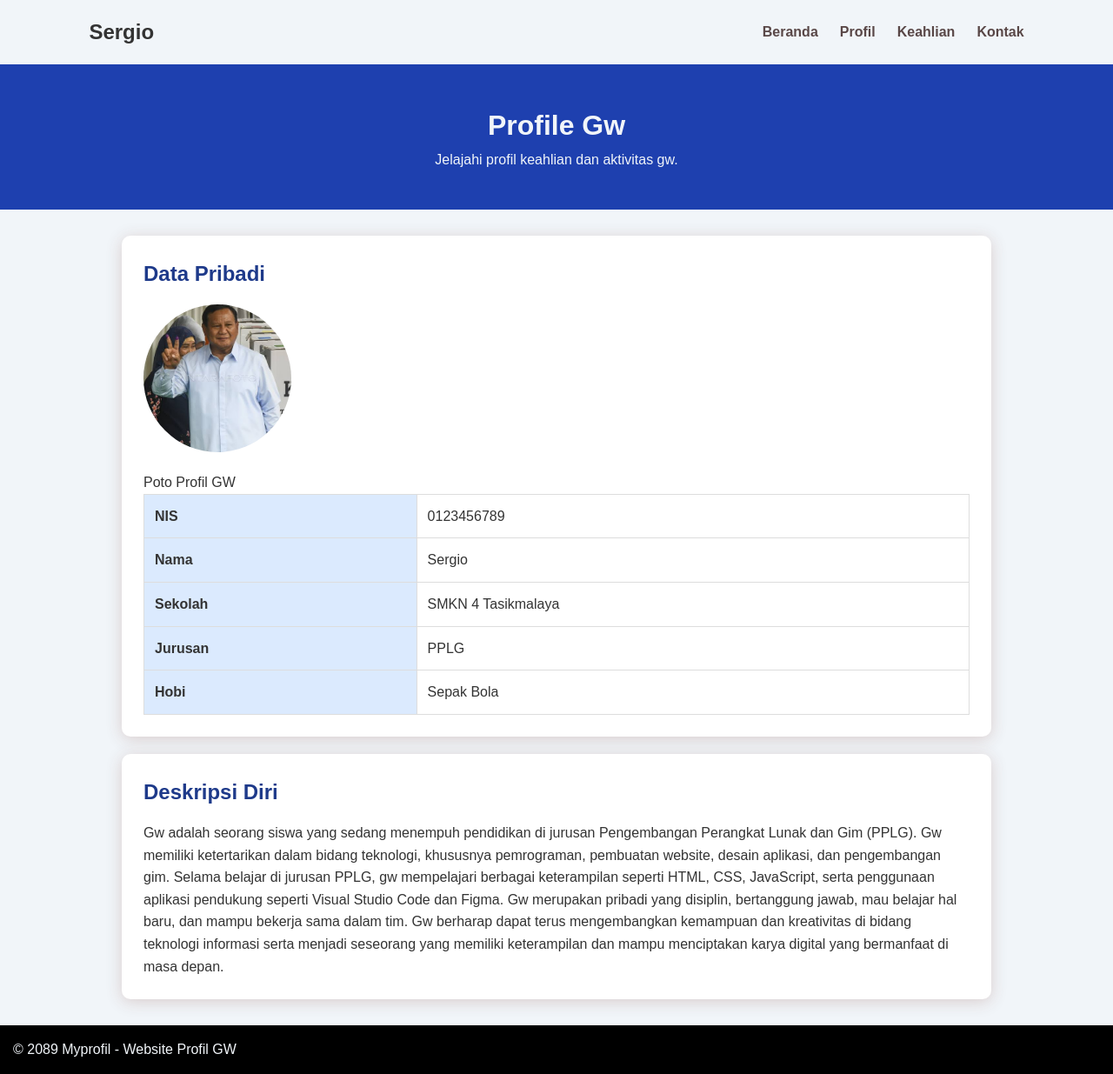
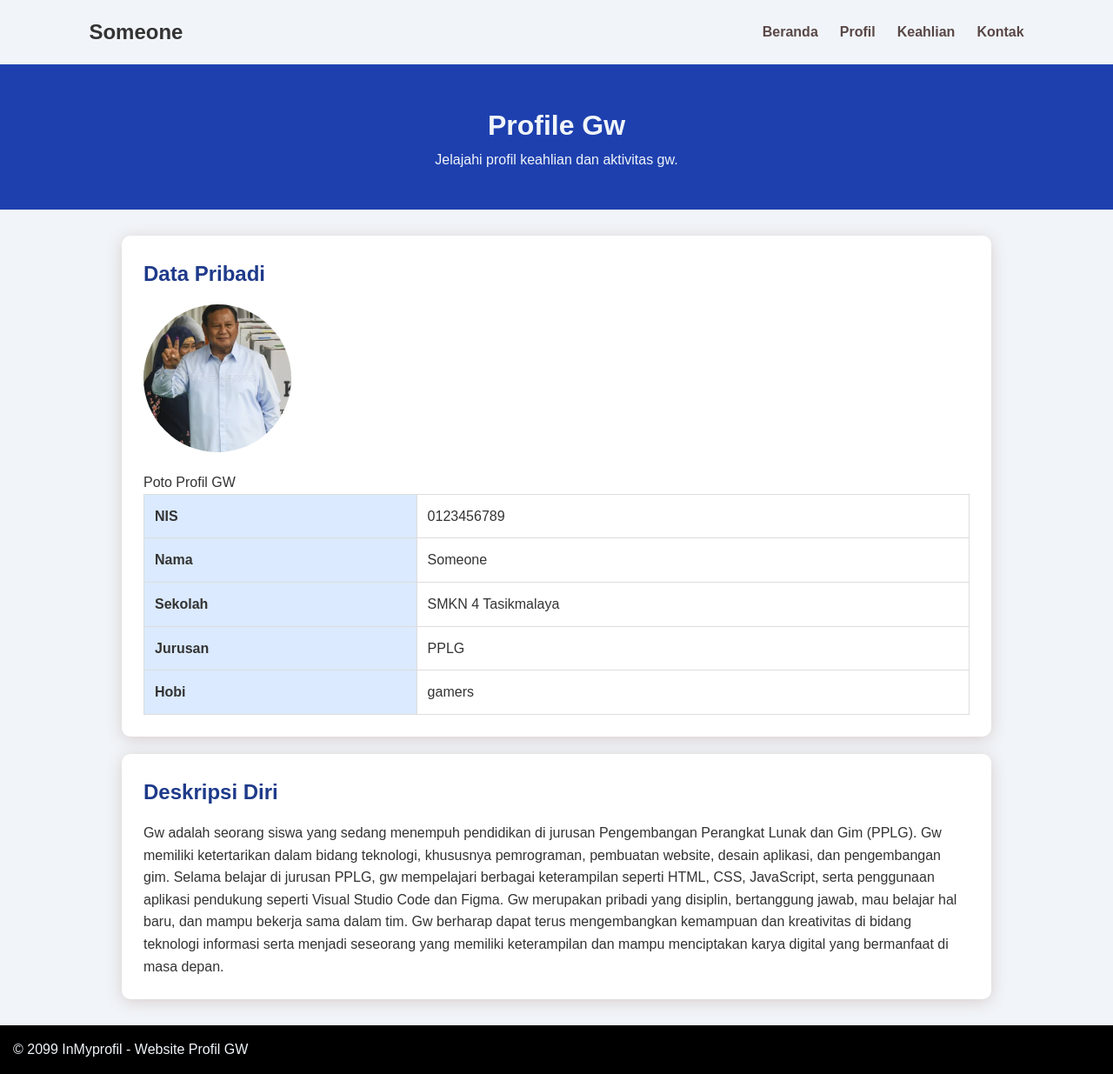
Before and after one commit to rofinugraha09-cloud/profilrofi, a plain HTML site: page profil.html in a window 1280 px wide. Shown: the whole page at 87% size. Drawn offline with Linux system fonts and the light colour scheme; files whose address does not match are found by name.

Commit message:
Update profil.html

```diff
--- a/profil.html
+++ b/profil.html
@@ -6,7 +6,7 @@
   </head>
   <body>
    <nav>
-      <h1>Sergio</h1>
+      <h1>Someone</h1>
 
      <ul>
         <li><a href="index.html">Beranda</a></li>
@@ -35,7 +35,7 @@
           </tr>
           <tr>
             <th>Nama</th>
-            <td>Sergio</td>
+            <td>Someone</td>
           </tr>
           <tr>
             <th>Sekolah</th>
@@ -47,7 +47,7 @@
           </tr>
           <tr>
             <th>Hobi</th>
-            <td>Sepak Bola</td>
+            <td>gamers</td>
           </tr>
 
         </table>
@@ -62,7 +62,7 @@
     </main>
 
     <footer>
-      <p>&copy; 2089 Myprofil - Website Profil GW</p>
+      <p>&copy; 2099 InMyprofil - Website Profil GW</p>
     </footer>
   </body>
 </html>
```
